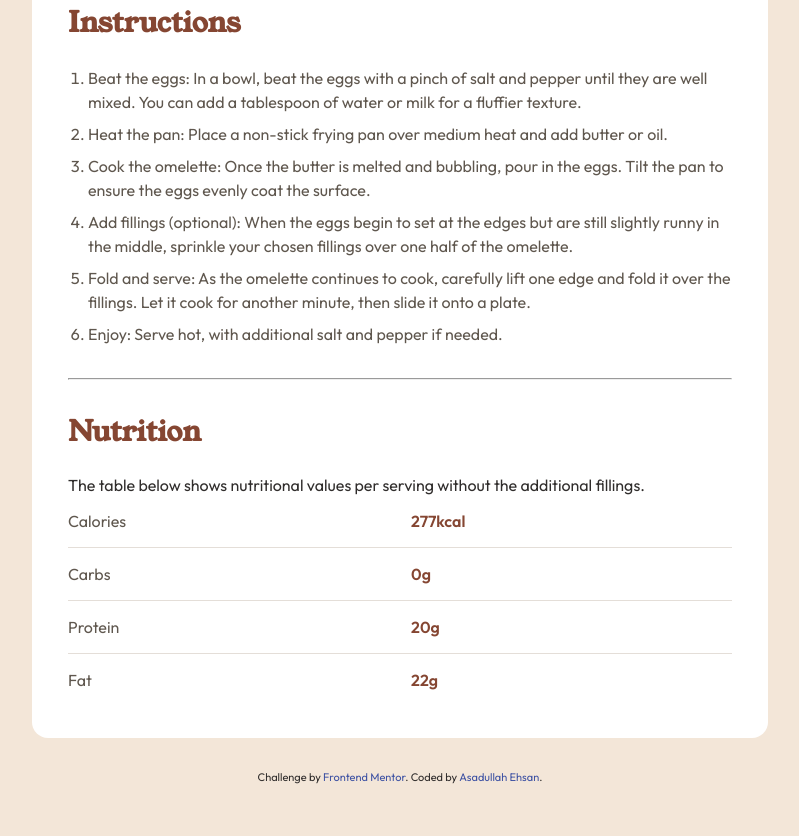
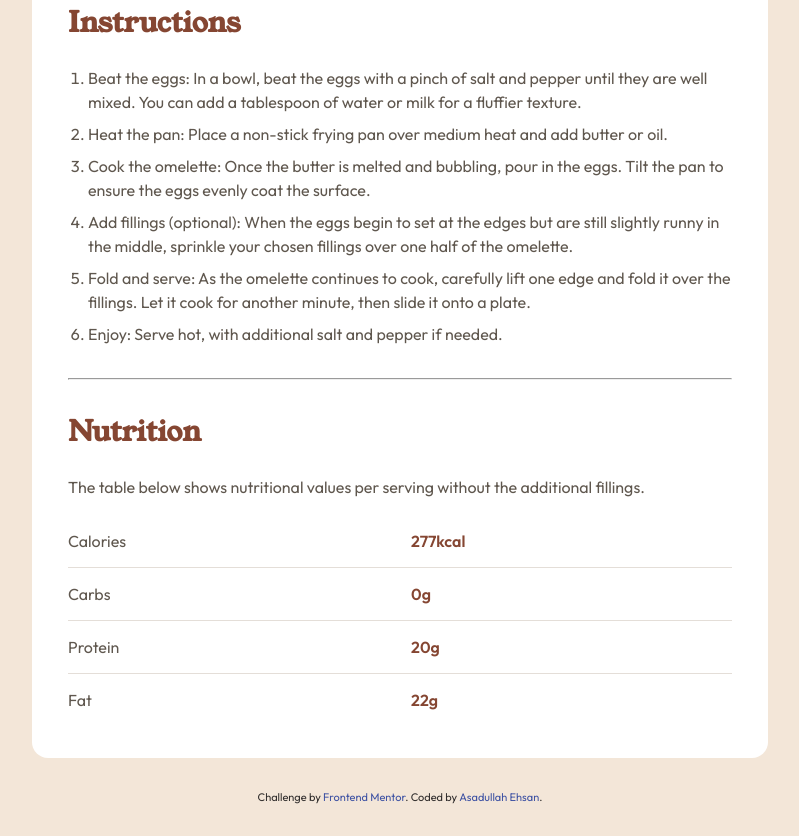
Before and after one commit to asad-au-ullah/recipe-page, a plain HTML site: page index.html in a window 1280 px wide. Shown: the part 1083-1919 px from the top of the page, without its empty margins (240-1039 px from the left). Drawn offline with Linux system fonts and the light colour scheme.

Commit message:
Fix markup and improve content structure on recipe page

```diff
--- a/index.html
+++ b/index.html
@@ -56,7 +56,6 @@
 
       <section class="section-container">
 
-
         <h2>Instructions</h2>
 
         <ol>
@@ -86,7 +85,7 @@
 
         <h2>Nutrition</h2>
 
-        The table below shows nutritional values per serving without the additional fillings.
+        <p>The table below shows nutritional values per serving without the additional fillings.</p>
 
         <table>
 
--- a/styles.css
+++ b/styles.css
@@ -132,10 +132,8 @@ p {
     font-size: 1rem;
     line-height: 1.5;
     color: var(--stone-600);
-    margin-bottom: 2rem;
 }
 
-/* Content sections */
 article {
     padding: 2.5rem;
 }
```
